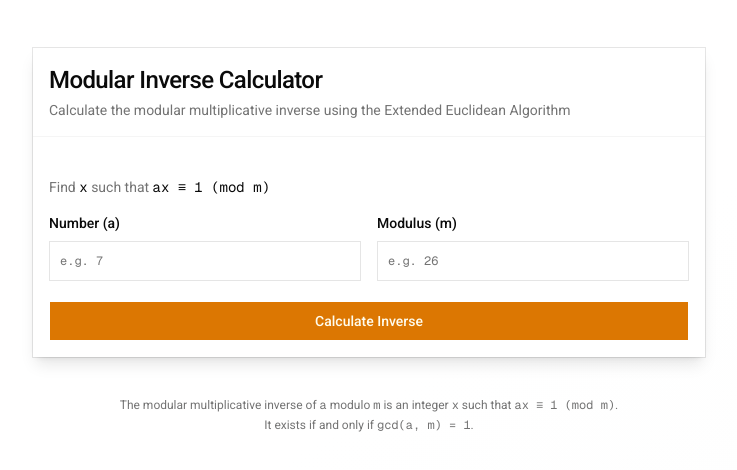
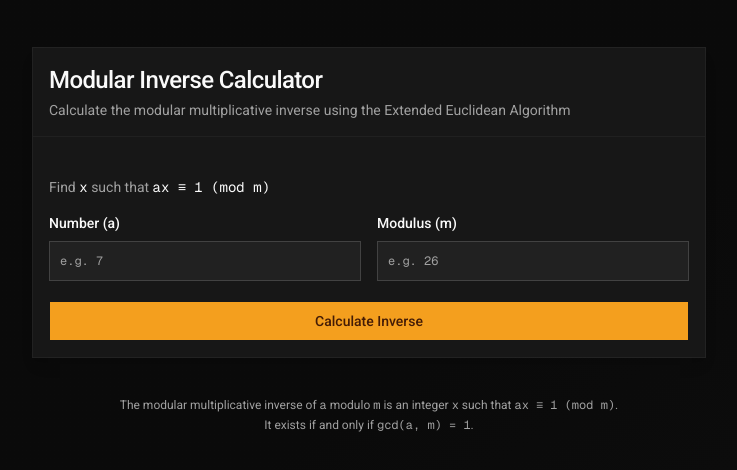
Before and after one commit to eliesgalvira/modmath, a Next.js app: page / in a window 1280 px wide. Shown: the top 470 px of the page, without its empty margins (271-1008 px from the left). Built offline with nearby package versions, Linux system fonts and the light colour scheme.

Commit message:
Dark theme and reactive button

```diff
--- a/app/layout.tsx
+++ b/app/layout.tsx
@@ -25,7 +25,7 @@ export default function RootLayout({
   children: React.ReactNode;
 }>) {
   return (
-    <html lang="en" className={roboto.variable}>
+    <html lang="en" className={`${roboto.variable} dark`}>
       <body
         className={`${geistSans.variable} ${geistMono.variable} antialiased`}
       >
--- a/components/ui/button.tsx
+++ b/components/ui/button.tsx
@@ -8,8 +8,8 @@ const buttonVariants = cva(
   {
     variants: {
       variant: {
-        default: "bg-primary text-primary-foreground [a]:hover:bg-primary/80",
-        outline: "border-border bg-background hover:bg-muted hover:text-foreground dark:bg-input/30 dark:border-input dark:hover:bg-input/50 aria-expanded:bg-muted aria-expanded:text-foreground",
+        default: "bg-primary text-primary-foreground hover:bg-primary/90 active:scale-[0.98] active:bg-primary/70",
+        outline: "border-border bg-background hover:bg-muted hover:text-foreground dark:bg-input/30 dark:border-input dark:hover:bg-input/50 active:scale-[0.96] active:bg-muted/80 aria-expanded:bg-muted aria-expanded:text-foreground",
         secondary: "bg-secondary text-secondary-foreground hover:bg-secondary/80 aria-expanded:bg-secondary aria-expanded:text-secondary-foreground",
         ghost: "hover:bg-muted hover:text-foreground dark:hover:bg-muted/50 aria-expanded:bg-muted aria-expanded:text-foreground",
         destructive: "bg-destructive/10 hover:bg-destructive/20 focus-visible:ring-destructive/20 dark:focus-visible:ring-destructive/40 dark:bg-destructive/20 text-destructive focus-visible:border-destructive/40 dark:hover:bg-destructive/30",
```
